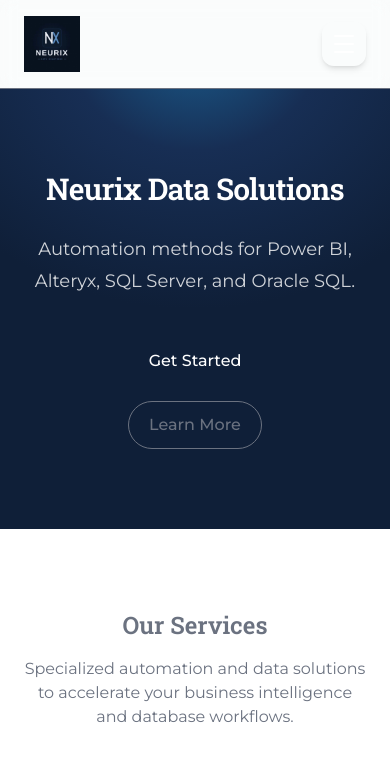
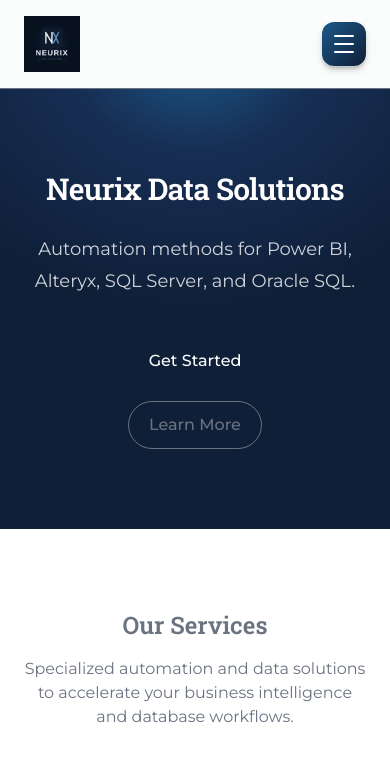
Before and after one commit to slark889/Neurix_Data_Solutions, a Next.js app: page / in a window 390 px wide. Shown: the top 775 px of the page. Built offline with nearby package versions, Linux system fonts and the light colour scheme.

Commit message:
Update top corner button
Button style updated

```diff
--- a/src/components/Navigation.tsx
+++ b/src/components/Navigation.tsx
@@ -78,7 +78,7 @@
       {/* Hamburger button – mobile only */}
       <button
         type="button"
-        className="md:hidden relative flex flex-col justify-center items-center w-11 h-11 rounded-xl bg-color-primary shadow-md shadow-color-primary/30 hover:bg-color-primary/90 active:scale-95 transition-all duration-200"
+        className="md:hidden relative flex flex-col justify-center items-center w-11 h-11 rounded-xl bg-gradient-to-br from-[var(--color-gradient-start)] to-[var(--color-gradient-end)] text-white shadow-md shadow-black/25 ring-1 ring-white/25 hover:brightness-[1.08] hover:ring-[var(--color-accent)]/55 active:scale-95 transition-all duration-200 focus-visible:outline-2 focus-visible:outline-offset-2 focus-visible:outline-[var(--color-accent)]"
         onClick={() => setIsOpen(!isOpen)}
         aria-expanded={isOpen}
         aria-controls="mobile-menu"
```
